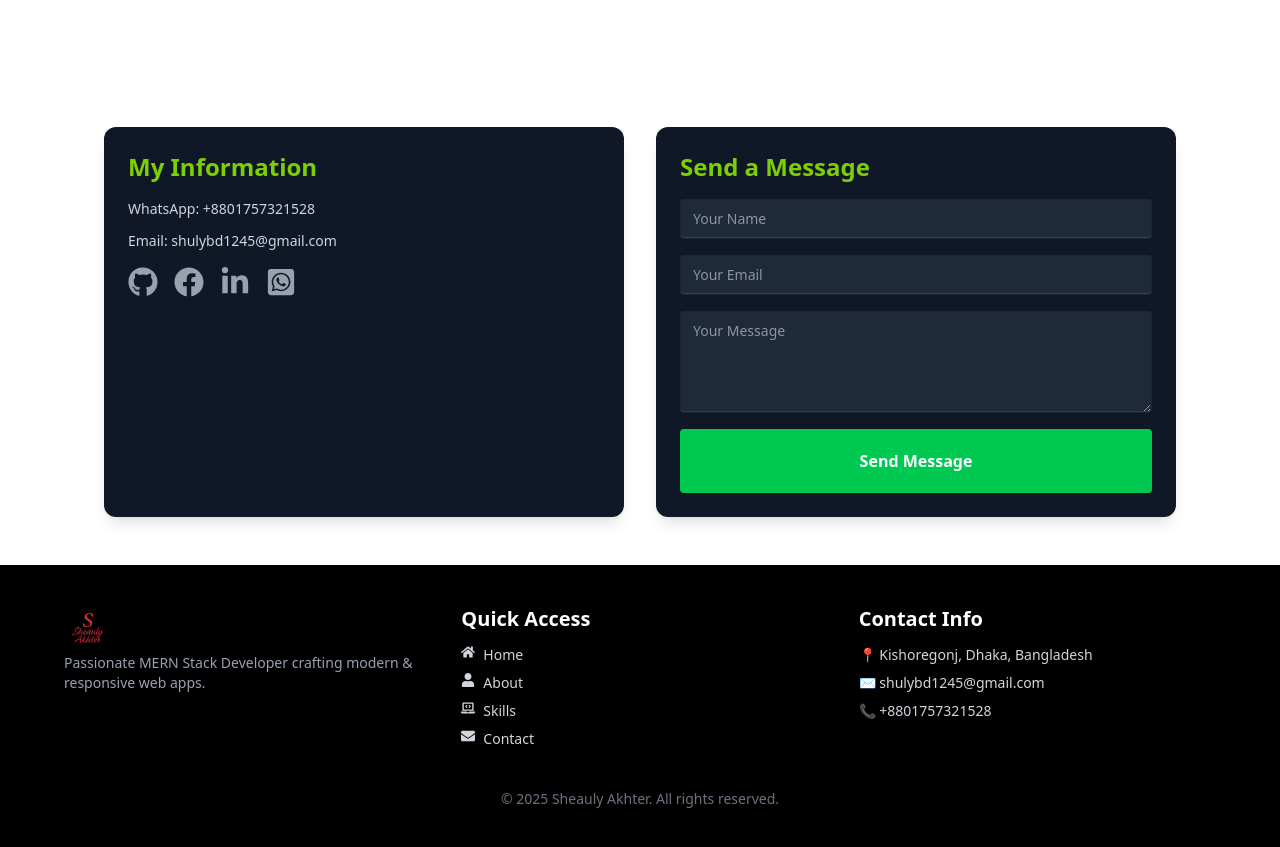
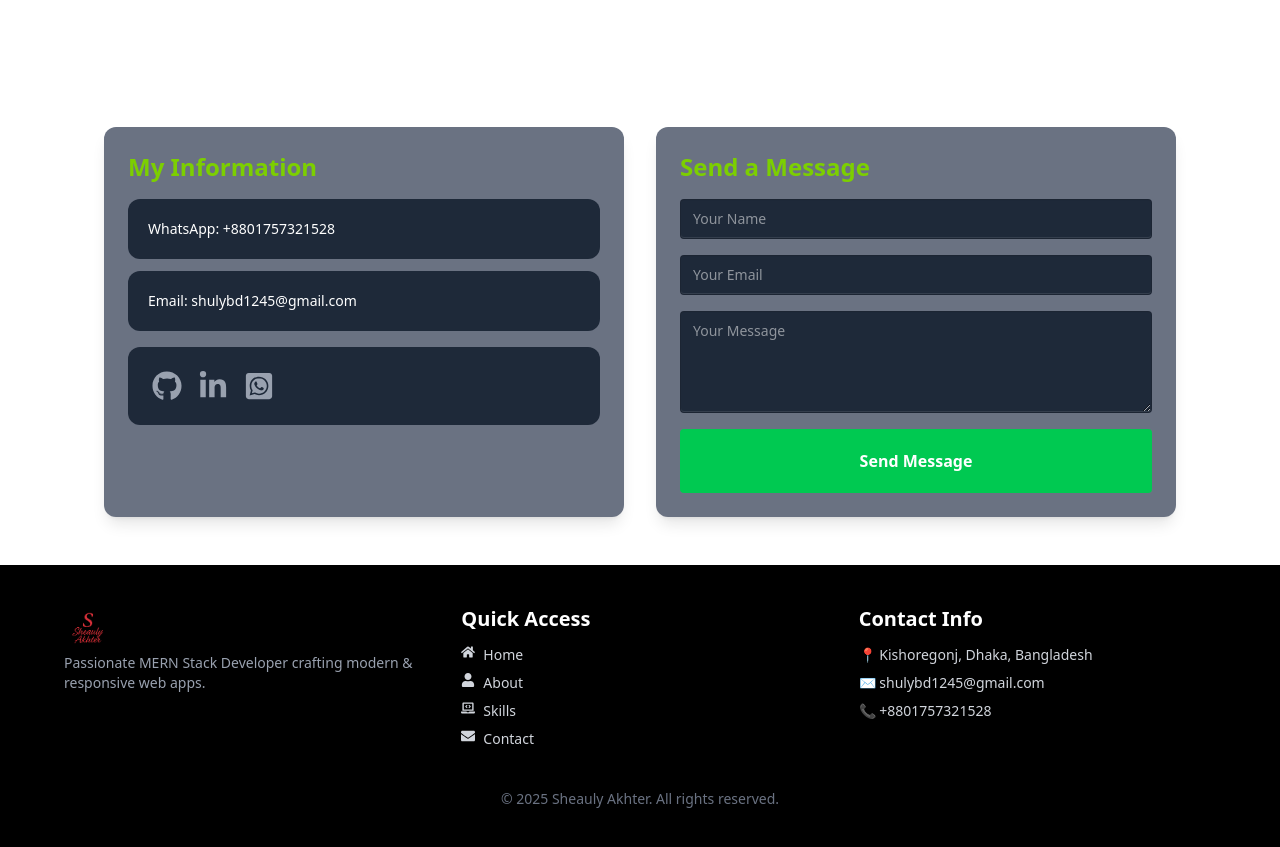
Before and after one commit to shiuly-28/my-portfoilo, a React (Vite) app: page / in a window 1280 px wide. Shown: the part 3540-4387 px from the top of the page. Built offline with nearby package versions, Linux system fonts and the light colour scheme.

Commit message:
updated the contact me file

```diff
--- a/src/Pages/Contact.jsx
+++ b/src/Pages/Contact.jsx
@@ -51,16 +51,15 @@ const Contact = () => {
                     initial={{ opacity: 0, y: 50 }}
                     animate={{ opacity: 1, y: 0 }}
                     transition={{ duration: 0.6 }}
-                    className="bg-gray-900 rounded-xl shadow-lg p-6 space-y-4"
+                    className="rounded-xl shadow-lg p-6 space-y-4 bg-gray-500 input-bordered w-full rounded-xl p-5 hover:shadow-[0_0_30px_3px_lime] transition duration-300"
                 >
                     <h3 className="text-2xl font-bold text-lime-500">My Information</h3>
                     <div className="space-y-3 text-sm text-gray-300">
-                        <p className="flex items-center gap-3">WhatsApp: +8801757321528</p>
-                        <p className="flex items-center gap-3">Email: shulybd1245@gmail.com</p>
+                        <p className="flex items-center gap-3 bg-gray-800 text-white input-bordered w-full rounded-xl p-5">WhatsApp: +8801757321528</p>
+                        <p className="flex items-center gap-3 bg-gray-800 text-white input-bordered w-full rounded-xl p-5">Email: shulybd1245@gmail.com</p>
                     </div>
-                    <div className="flex gap-4 justify-center lg:justify-start">
-                        <a href="https://github.com/sheauly" target="_blank" rel="noopener noreferrer" className="text-gray-400 hover:text-white"><FaGithub size={30} /></a>
-                        <a href="https://www.facebook.com/sheauly.akhter.7" target="_blank" rel="noopener noreferrer" className="text-gray-400 hover:text-white"><FaFacebook size={30} /></a>
+                    <div className="flex gap-4 justify-center lg:justify-start bg-gray-800 text-white input-bordered w-full rounded-xl p-6">
+                        <a href="https://github.com/shiuly-28" target="_blank" rel="noopener noreferrer" className="text-gray-400 hover:text-white"><FaGithub size={30} /></a>
                         <a href="https://www.linkedin.com/in/halima-akhter-shiuly/" target="_blank" rel="noopener noreferrer" className="text-gray-400 hover:text-white"><FaLinkedinIn size={30} /></a>
                         <a href="" target="_blank" rel="noopener noreferrer" className="text-gray-400 hover:text-white"><FaWhatsappSquare size={30} /></a>
                     </div>
@@ -71,7 +70,7 @@ const Contact = () => {
                     initial={{ opacity: 0, y: 50 }}
                     animate={{ opacity: 1, y: 0 }}
                     transition={{ duration: 0.6, delay: 0.3 }}
-                    className="bg-gray-900 rounded-xl shadow-lg p-6 space-y-4"
+                    className="rounded-xl shadow-lg p-6 space-y-4 bg-gray-500 input-bordered w-full rounded-xl p-5 hover:shadow-[0_0_30px_3px_lime] transition duration-300"
                 >
                     <h3 className="text-2xl font-bold text-lime-500">Send a Message</h3>
                     <form onSubmit={handleSend} className="space-y-4">
```
